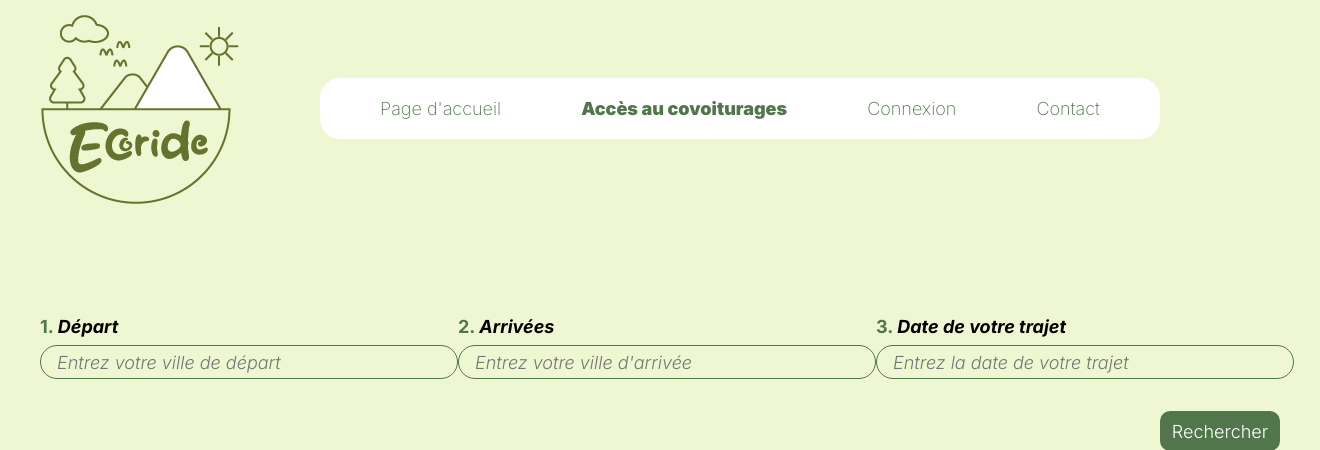
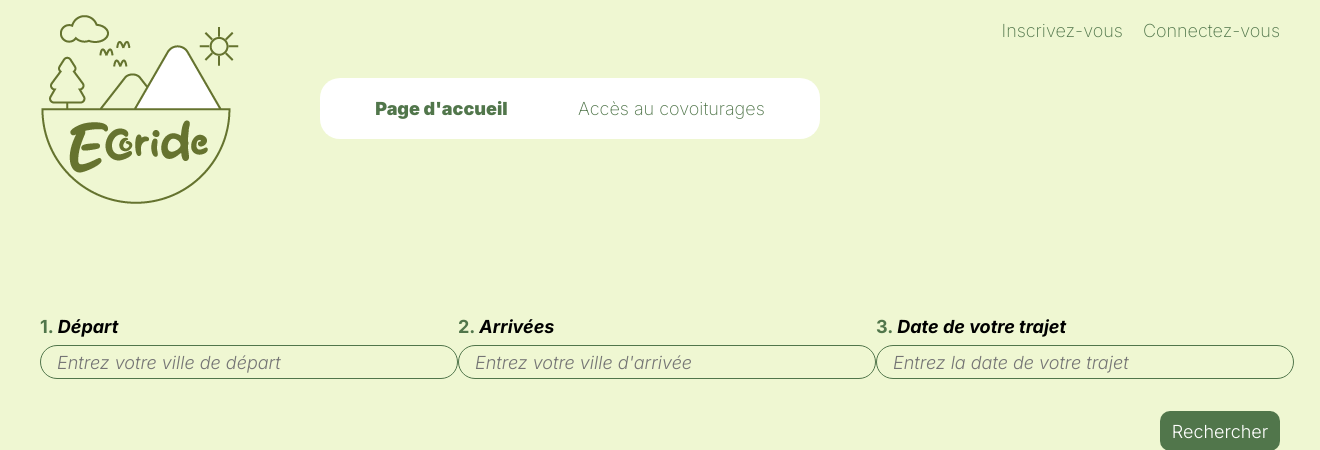
Before and after one commit to Minibrute90/ecoride, a PHP site: page /accesaucovoiturages.php in a window 1320 px wide. Shown: the top 450 px of the page. Run offline with PHP 8.4, Linux system fonts and the light colour scheme.

Commit message:
modif_header

```diff
--- a/accesaucovoiturages.php
+++ b/accesaucovoiturages.php
@@ -13,18 +13,26 @@
 
 <body class="site">
     <header>
+    <div class="first_rows">
         <div class="logo">
             <img src="img/logo_200px.png" alt="logo ecoride">
         </div>
         <nav class="navbar">
             <ul>
-                <li><a href="index.php">Page d'accueil</a></li>
-                <li><a class="active" href="accesaucovoiturages.php">Accès au covoiturages</a></li>
-                <li><a href="#">Connexion</a></li>
-                <li><a href="#">Contact</a></li>
+                <li><a class="active" href="index.php">Page d'accueil</a></li>
+                <li><a href="accesaucovoiturages.php">Accès au covoiturages</a></li>
             </ul>
         </nav>
+    </div>
+    <div class="second_rows">
+            <nav class ="user">
+                <ul>
+                    <li><a href="#">Inscrivez-vous</Inscrivez-vous></a></li>
+                    <li><a href="#">Connectez-vous</a></li>
+                <ul>
+            </nav>
             <div class="menu_hamburger"><img src="img/bouton_burger.png" alt="menu hamburger"></div>
+    </div>
     </header>
 
     <section class="zone_accescovoit">
--- a/css/style.css
+++ b/css/style.css
@@ -29,11 +29,22 @@ p {
 
 /*style header*/
 
-header {
+header{
     display: flex;
     flex-direction: row;
-    justify-content: flex-start;
+    justify-content: space-between;
+}
+
+.first_rows {
+    display: flex;
+    flex-direction: row;
+    justify-content:flex-start;
     align-items: center;
+}
+
+.second_rows {
+    margin-top: 20px;
+    margin-right: 40px;
 }
 
 .logo{
@@ -41,12 +52,12 @@ header {
     margin-left: 40px;
 }
 
-nav {
+.navbar {
    margin-left: 80px;
 }
 
-nav ul {
-    width: 800px;
+.navbar ul {
+    width: 460px;
     padding: 20px;
     background-color: white;
     border-radius: 20px;
@@ -55,19 +66,29 @@ nav ul {
     justify-content: space-around;
 }
 
-nav a {
+.navbar a, nav.user a {
     color :#51764B;
     font-weight:200;
 }
 
-nav a:hover{
+.navbar a:hover, nav.user a:hover{
     border-bottom: 1px solid #51764B;
 }
 
-nav a.active {
+.navbar a.active {
     font-weight: 900;
     border-bottom: none;
 }
+
+nav.user ul{
+    display: flex;
+    flex-direction: row;
+}
+
+nav.user li{
+    margin-left: 20px;
+}
+
 
 /*style section_accueil*/
 
```
Also changed, not shown: other parts of css/style.css (+25 -14 lines), index.php (+11 -2 lines).
